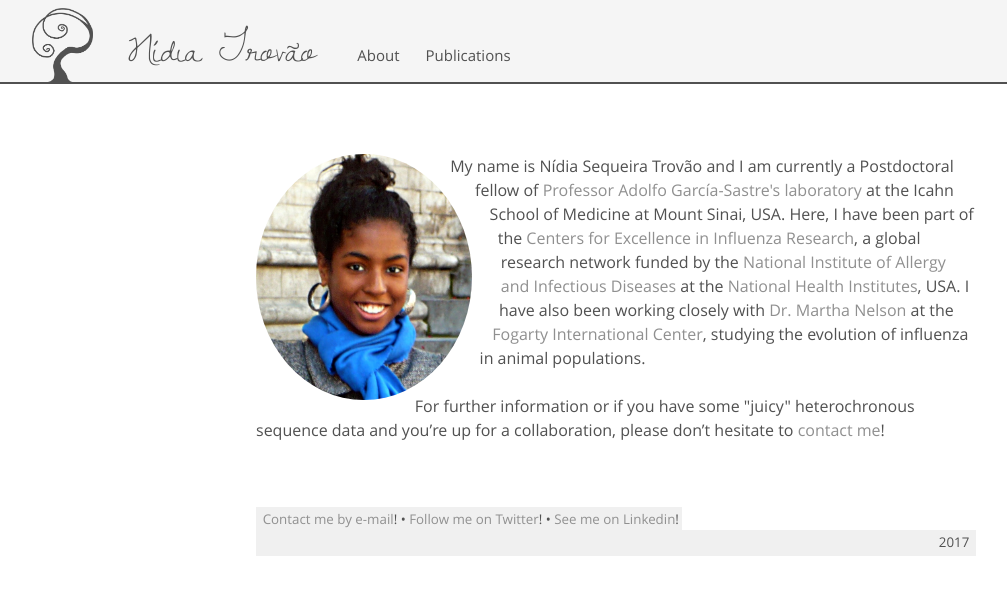
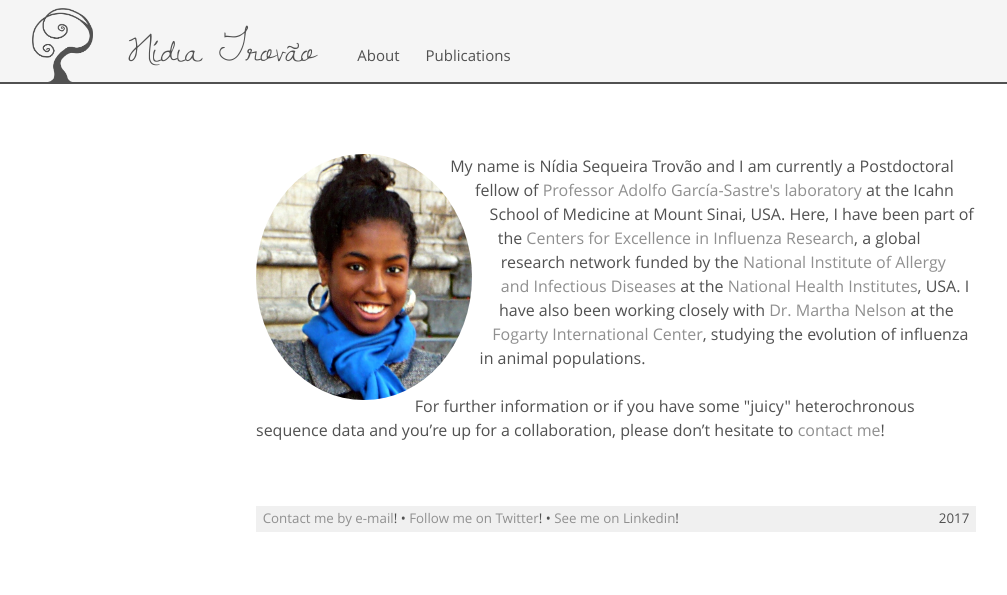
Before and after one commit to nidiatrovao/nidiatrovao.github.io, a Jekyll site: the page built from index.html, in a window 1280 px wide. Shown: the top 595 px of the page, without its empty margins (24-1031 px from the left). Built offline with Jekyll 4.4.1, drawn with Linux system fonts in a browser that asks for light colours.

Commit message:
Update default.html

```diff
--- a/_layouts/default.html
+++ b/_layouts/default.html
@@ -18,7 +18,7 @@
       </main>
 
       <footer class="footer">
-        <small>&nbsp;<a href="http://www.google.com/recaptcha/mailhide/d?k=01NqppQr6VZzJtBnX1B1RDuw==&amp;c=15YkdRwX0Emp37Odw61dyCyrGOiI_gucHoEuzZzUzks=" onclick="window.open('http://www.google.com/recaptcha/mailhide/d?k\x3d01NqppQr6VZzJtBnX1B1RDuw\x3d\x3d\x26c\x3d15YkdRwX0Emp37Odw61dyCyrGOiI_gucHoEuzZzUzks\x3d', '', 'toolbar=0,scrollbars=0,location=0,statusbar=0,menubar=0,resizable=0,width=500,height=300'); return false;" title="Click to reveal my e-mail address">Contact me by e-mail</a>! &bull; <a href="https://twitter.com/nidiatrovao" target="_blank">Follow me on Twitter</a>! &bull; <a href="https://www.linkedin.com/in/nidiatrovao" target="_blank">See me on Linkedin</a>!</small><small style="text-align: right; display: block"><time datetime="{{ site.time | date_to_xmlschema }}">{{ site.time | date: '%Y&nbsp;' }}</time></small>
+        <small style="float:left">&nbsp;<a href="http://www.google.com/recaptcha/mailhide/d?k=01NqppQr6VZzJtBnX1B1RDuw==&amp;c=15YkdRwX0Emp37Odw61dyCyrGOiI_gucHoEuzZzUzks=" onclick="window.open('http://www.google.com/recaptcha/mailhide/d?k\x3d01NqppQr6VZzJtBnX1B1RDuw\x3d\x3d\x26c\x3d15YkdRwX0Emp37Odw61dyCyrGOiI_gucHoEuzZzUzks\x3d', '', 'toolbar=0,scrollbars=0,location=0,statusbar=0,menubar=0,resizable=0,width=500,height=300'); return false;" title="Click to reveal my e-mail address">Contact me by e-mail</a>! &bull; <a href="https://twitter.com/nidiatrovao" target="_blank">Follow me on Twitter</a>! &bull; <a href="https://www.linkedin.com/in/nidiatrovao" target="_blank">See me on Linkedin</a>!</small><small style="text-align: right; display: block"><time datetime="{{ site.time | date_to_xmlschema }}">{{ site.time | date: '%Y&nbsp;' }}</time></small>
       </footer>
     </div>
   </body>
```
